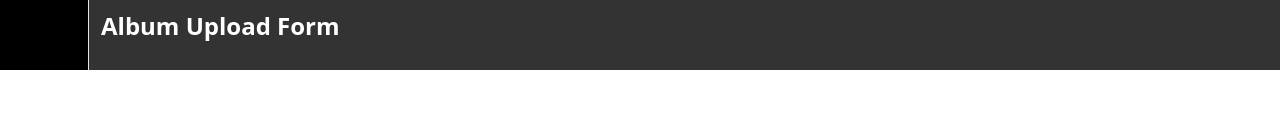
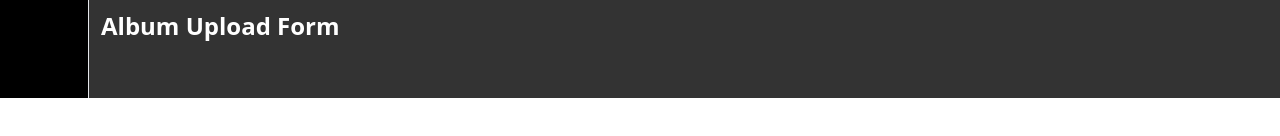
Before and after one commit to kwakyebrilliant/deyplay, a React (Create React App) app: page /dashalbum in a window 1280 px wide. Shown: the part 480-616 px from the top of the page. Built offline with nearby package versions, Linux system fonts and the light colour scheme.

Commit message:
dashalbum updates

```diff
--- a/src/dashboard/Pages/DashAlbum.js
+++ b/src/dashboard/Pages/DashAlbum.js
@@ -33,12 +33,22 @@ function DashAlbum() {
 
 
                 <div className='flex m-3 pt-4'>
-                    <h2 className="text-2xl text-white font-bold mb-4">Album Upload Form</h2>
+                  <h2 className="text-2xl text-white font-bold mb-4">Album Upload Form</h2>
 
-                    </div>
+                </div>
+
+                <div className='flex m-3 pt-4'>
+                  <div className="flex w-full">
+                      <div className="px-8 w-full">
 
 
-            </div>
+
+                      </div>
+                  </div>
+                </div>
+
+
+                </div>
 
         </div>
         </>
```
